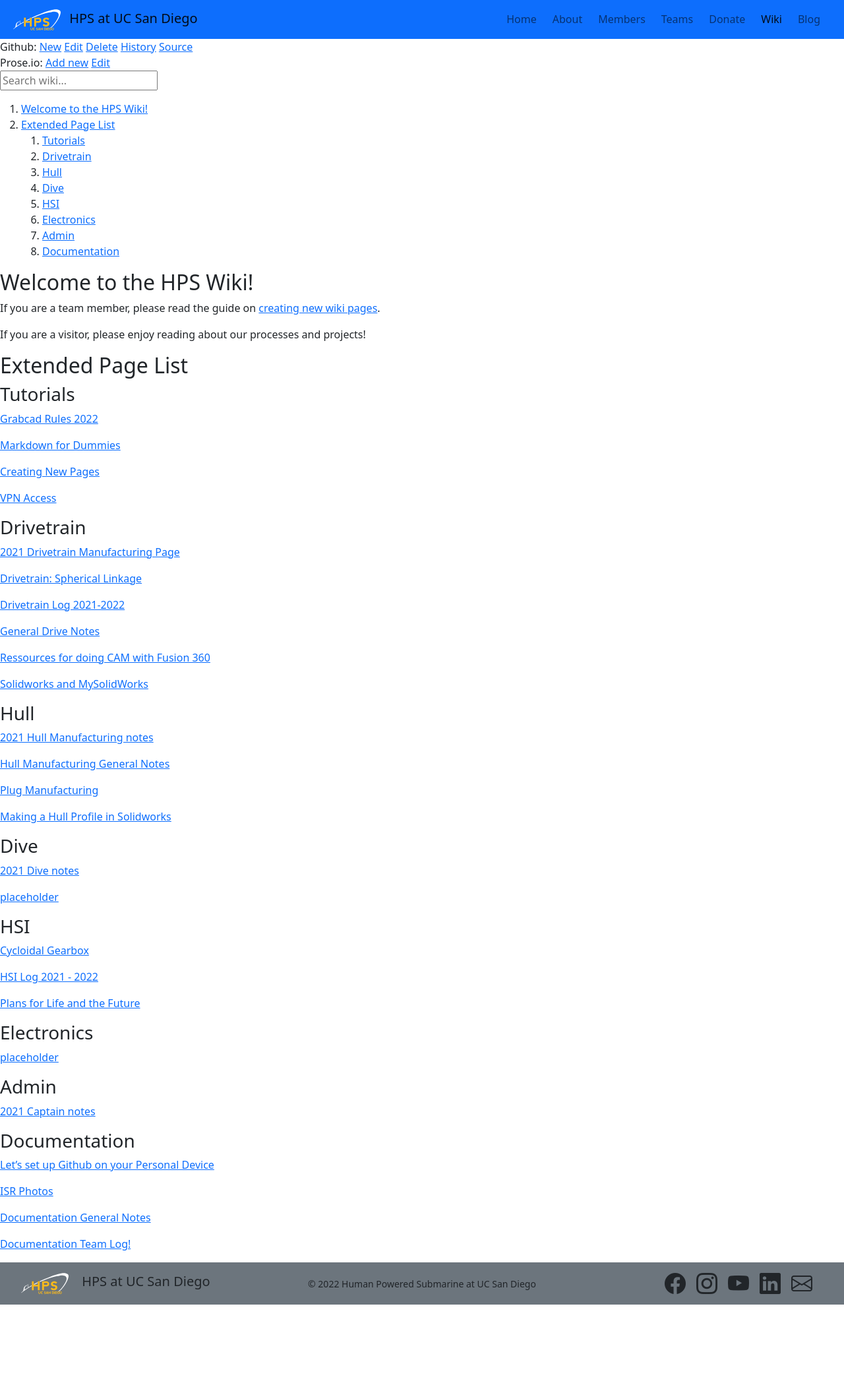
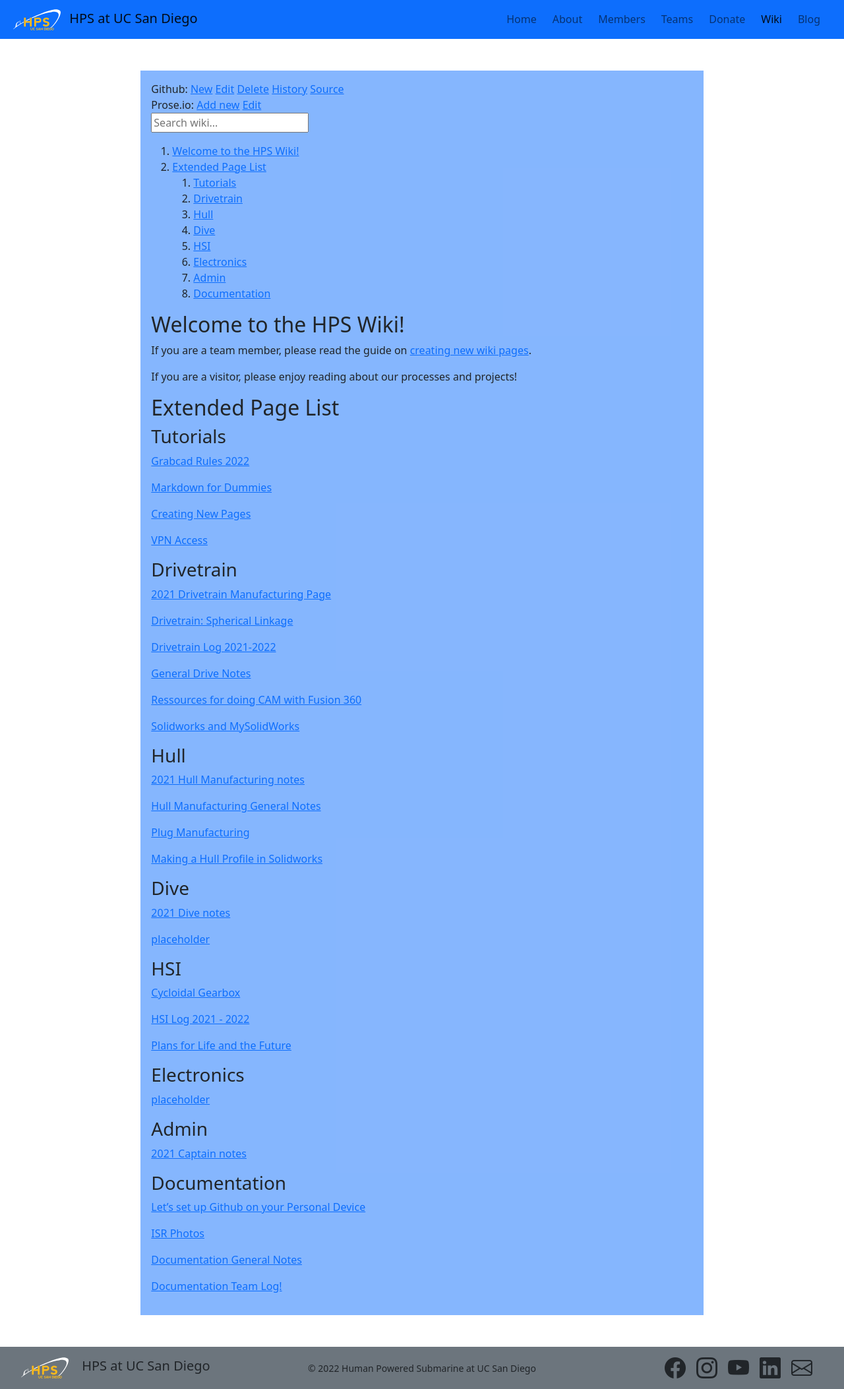
Before and after one commit to hps-ucsd-2020/hps-ucsd-2020.github.io, a Jekyll site: the page built from Wiki.md, in a window 1280 px wide. Shown: the whole page at 66% size. Built offline with Jekyll 4.4.1, drawn with Linux system fonts in a browser that asks for light colours; nearby versions of some CDN libraries; comment, search, counter and statistics services are not loaded; our own code applies the rules of GitHub Pages for plain Markdown files; before the commit the page ends 1978 px from its top, so only the background shows below that.

Commit message:
Updated Wiki Page Starting Point: made the wiki responsive, but tons of styling work to be done

```diff
--- a/_includes/wiki-subheader.html
+++ b/_includes/wiki-subheader.html
@@ -1,4 +1,4 @@
-<div class="wiki-subheader">
+<div>
   {% include wiki-tools.html %}
   {% include searchbar.html %}
 </div>
--- a/_layouts/wikipage.html
+++ b/_layouts/wikipage.html
@@ -1,7 +1,7 @@
 ---
 layout: default
 ---
-<div class="wikicontent">
+<div class="container bg-primary bg-opacity-50 col-lg-8 p-3 my-0 my-sm-4 my-xl-5">
   {% include wiki-subheader.html %}
   {% include toc.html %}
   {{ content }}
```
